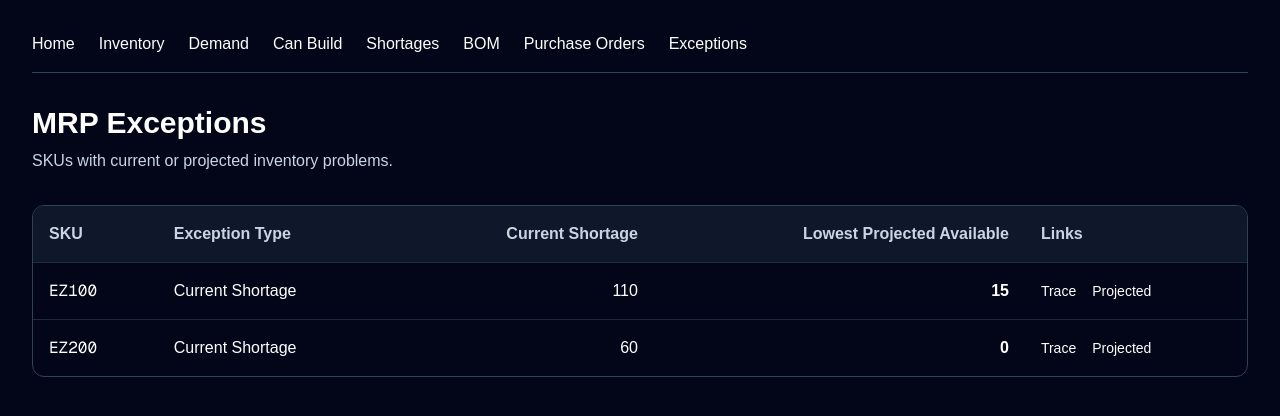
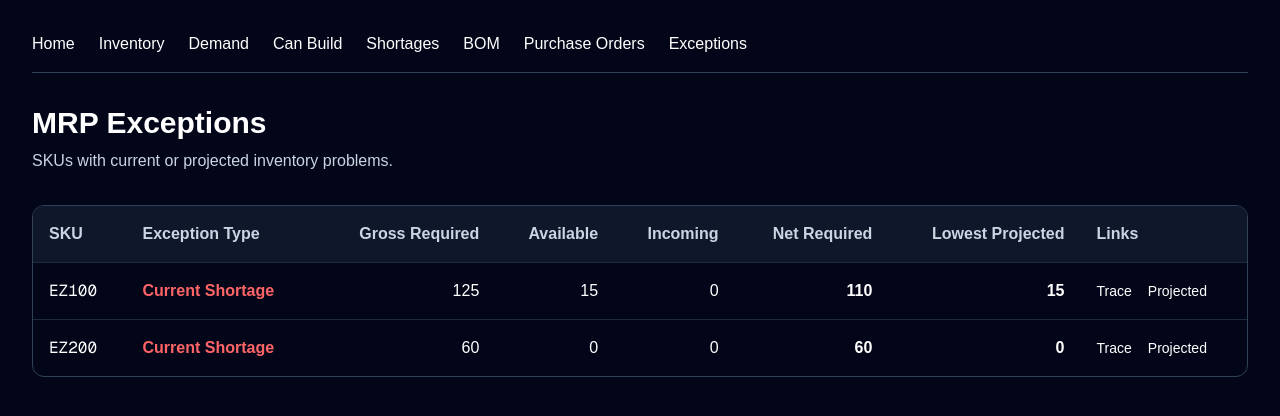
Before and after one commit to JHARRIS1009/mrp, a Next.js app: page /exceptions in a window 1280 px wide. Shown: the top 416 px of the page. Built offline with nearby package versions, Linux system fonts and the light colour scheme.

Commit message:
Add MRP exceptions dashboard and projected inventory planning

```diff
--- a/app/exceptions/page.tsx
+++ b/app/exceptions/page.tsx
@@ -18,8 +18,11 @@ export default async function ExceptionsPage() {
             <tr>
               <th className="p-4">SKU</th>
               <th className="p-4">Exception Type</th>
-              <th className="p-4 text-right">Current Shortage</th>
-              <th className="p-4 text-right">Lowest Projected Available</th>
+              <th className="p-4 text-right">Gross Required</th>
+              <th className="p-4 text-right">Available</th>
+              <th className="p-4 text-right">Incoming</th>
+              <th className="p-4 text-right">Net Required</th>
+              <th className="p-4 text-right">Lowest Projected</th>
               <th className="p-4">Links</th>
             </tr>
           </thead>
@@ -28,17 +31,23 @@ export default async function ExceptionsPage() {
             {exceptions.map((item) => (
                 <tr key={item.sku} className="border-t border-slate-800">
                 <td className="p-4 font-mono">{item.sku}</td>
-
-                <td className="p-4">{item.type}</td>
-
-                <td className="p-4 text-right">
-                  {item.currentShortage}
+                <td className="p-4">
+                    <span className={
+                        item.type === "Current Shortage"
+                            ? "font-semibold text-red-400"
+                            : "font-semibold text-yellow-400"
+                    }
+                    >
+                        {item.type}
+                    </span>
                 </td>
-
+                <td className="p-4 text-right">{item.grossRequired}</td>
+                <td className="p-4 text-right">{item.available}</td>
+                <td className="p-4 text-right">{item.incoming}</td>
+                <td className="p-4 text-right font-semibold">{item.netRequired}</td>
                 <td className="p-4 text-right font-semibold">
                     {item.lowestProjectedAvailable}
                 </td>
-
                 <td className="p-4">
                     <div className="flex gap-4 text-sm">
                     <Link
@@ -61,7 +70,7 @@ export default async function ExceptionsPage() {
 
             {exceptions.length === 0 && (
               <tr className="border-t border-slate-800">
-                <td className="p-4 text-slate-300" colSpan={5}>
+                <td className="p-4 text-slate-300" colSpan={8}>
                   No current or projected MRP exceptions.
                 </td>
               </tr>
--- a/lib/mrp-exceptions.ts
+++ b/lib/mrp-exceptions.ts
@@ -4,6 +4,10 @@ import { calculateProjectedInventory } from "@/lib/projected-inventory";
 export type MrpException = {
     sku: string;
     type: "Current Shortage" | "Projected Shortage";
+    grossRequired: number;
+    available: number;
+    incoming: number;
+    netRequired: number;
     currentShortage: number;
     lowestProjectedAvailable: number;
 };
@@ -29,6 +33,10 @@ export async function calculateMrpExceptions(): Promise<MrpException[]> {
         exceptions.push({
             sku: shortage.sku,
             type: "Current Shortage",
+            grossRequired: shortage.required,
+            available: shortage.available,
+            incoming: shortage.incoming,
+            netRequired: shortage.netRequired,
             currentShortage: shortage.shortage,
             lowestProjectedAvailable,
         });
@@ -36,6 +44,10 @@ export async function calculateMrpExceptions(): Promise<MrpException[]> {
       exceptions.push({
         sku: shortage.sku,
         type: "Projected Shortage",
+        grossRequired: shortage.required,
+        available: shortage.available,
+        incoming: shortage.incoming,
+        netRequired: shortage.netRequired,
         currentShortage: 0,
         lowestProjectedAvailable,
       });
```
Lines whose indentation alone changed are shown as unchanged.
